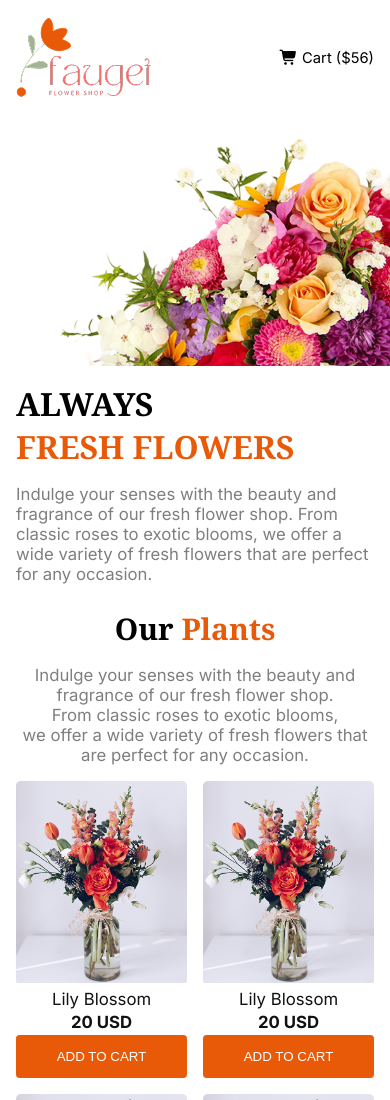
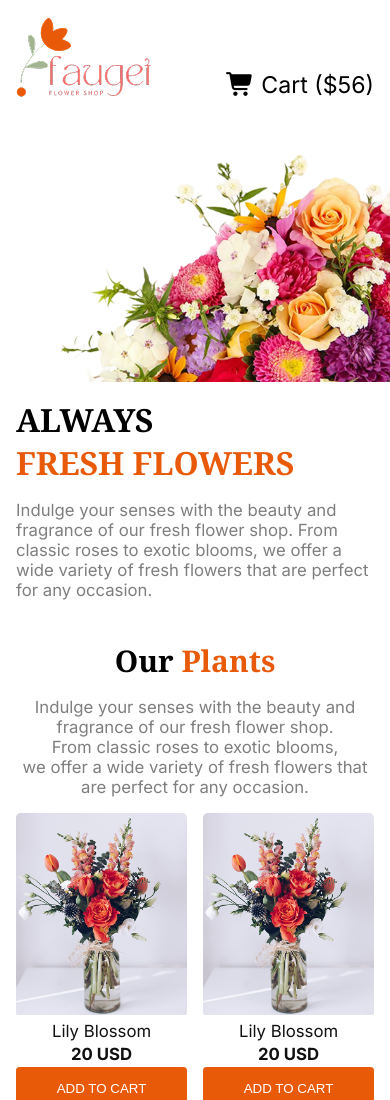
Before and after one commit to mahadyhassanutsho/B12A02-Responsive-Flowers, a plain HTML site: page index.html in a window 390 px wide. Shown: the top 1100 px of the page. Drawn offline with Linux system fonts and the light colour scheme.

Commit message:
did some fine-tuning on the navbar

```diff
--- a/style.css
+++ b/style.css
@@ -12,6 +12,7 @@
 
   --font-sm: clamp(0.875rem, 0.8rem + 0.5vw, 1rem);
   --font-base: clamp(1rem, 0.9rem + 0.6vw, 1.125rem);
+  --font-h3: clamp(1.25rem, 1.2rem + 1vw, 1.75rem);
   --font-h2: clamp(1.5rem, 1.5rem + 1.5vw, 2.5rem);
   --font-h1: clamp(2rem, 1.5rem + 2vw, 3rem);
 
@@ -39,7 +40,7 @@ body {
 }
 
 body > *:not(:last-child) {
-  margin-bottom: 3rem;
+  margin-bottom: 5rem;
 }
 
 h1,
@@ -228,11 +229,19 @@ button {
 
 @media screen and (width <= 576px) {
   body > *:not(:last-child) {
-    margin-bottom: 1.5rem;
+    margin-bottom: 2.5rem;
   }
 
   .wrapper {
     padding-inline: 1rem;
+  }
+
+  .primary-nav {
+    align-items: end;
+  }
+
+  .nav-item {
+    font-size: var(--font-h3);
   }
 
   .nav-item:nth-child(-n + 3) /* General formula: :nth-child(an + b) */ {
```
